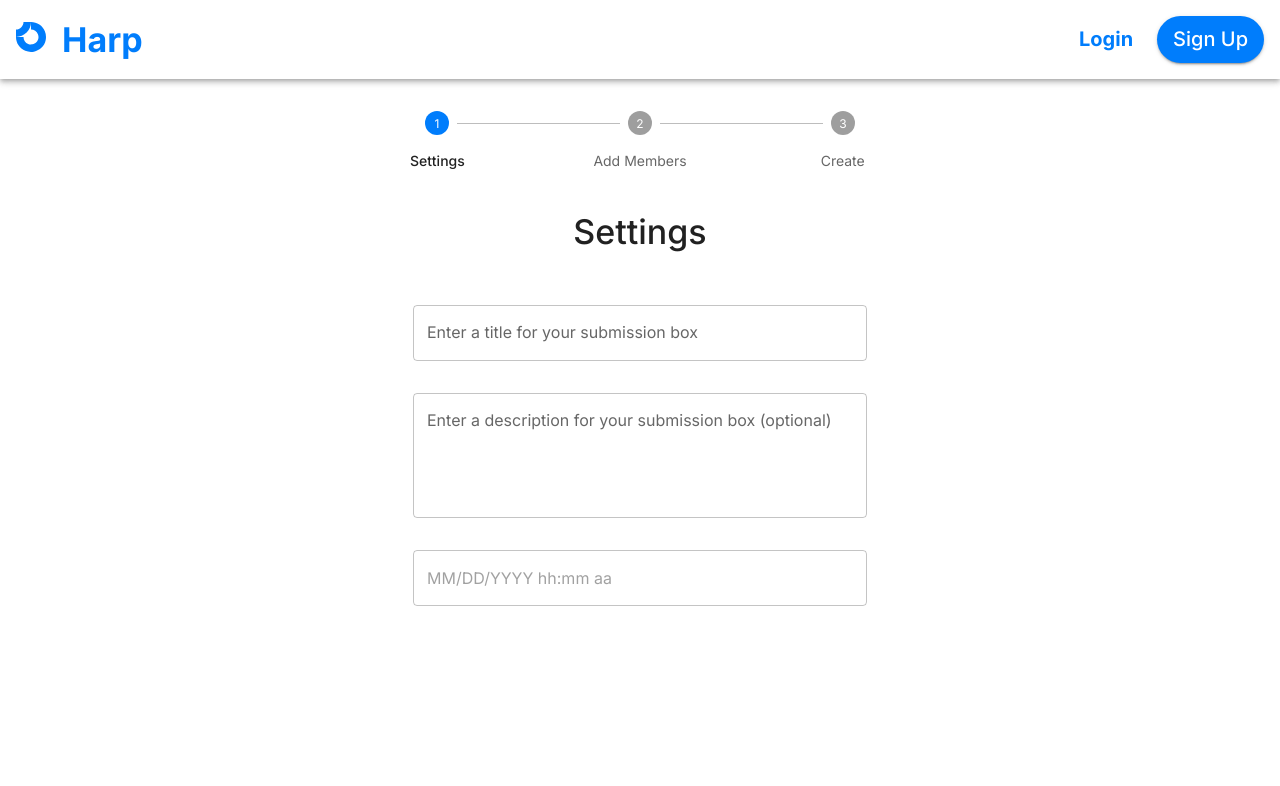
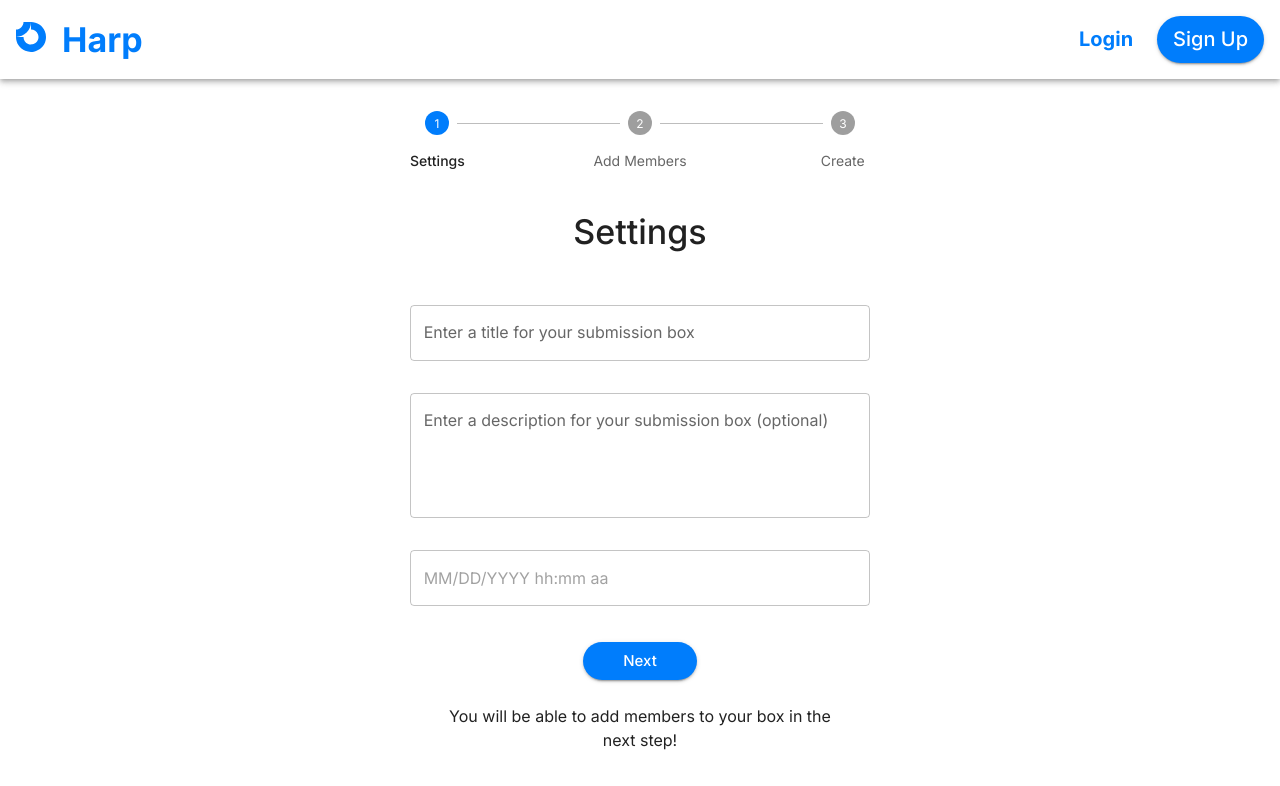
Before and after one commit to COSC-499-W2023/year-long-project-team-3, a Next.js app: page /submission-box/settings in a window 1280 px wide. Shown: the top 786 px of the page. Built offline with nearby package versions, Linux system fonts and the light colour scheme; no server answers.

Commit message:
Got the basic UI down

```diff
--- a/src/app/submission-box/settings/page.tsx
+++ b/src/app/submission-box/settings/page.tsx
@@ -10,6 +10,7 @@ import TextField from '@mui/material/TextField'
 import { useFormik } from 'formik'
 import logger from '@/utils/logger'
 import { DateTimePicker } from '@mui/x-date-pickers'
+import Button from '@mui/material/Button'
 
 interface FormValues {
     title: string
@@ -108,6 +109,19 @@ export default function SubmissionBoxSettingsPage() {
                                 }}
                             />
                             <DateTimePicker />
+                            <Button
+                                type='submit'
+                                variant='contained'
+                                sx={{ mt: 2, px: 5, fontSize: 15, borderRadius: 28, textTransform: 'capitalize' }}
+                                data-cy='next'
+                            >
+                                Next
+                            </Button>
+                            <Box sx={{ width: '90%' }}>
+                                <Typography sx={{ mt: 2, textAlign: 'center' }}>
+                                    You will be able to add members to your box in the next step!
+                                </Typography>
+                            </Box>
                         </Box>
                     </form>
                 </Box>
```
